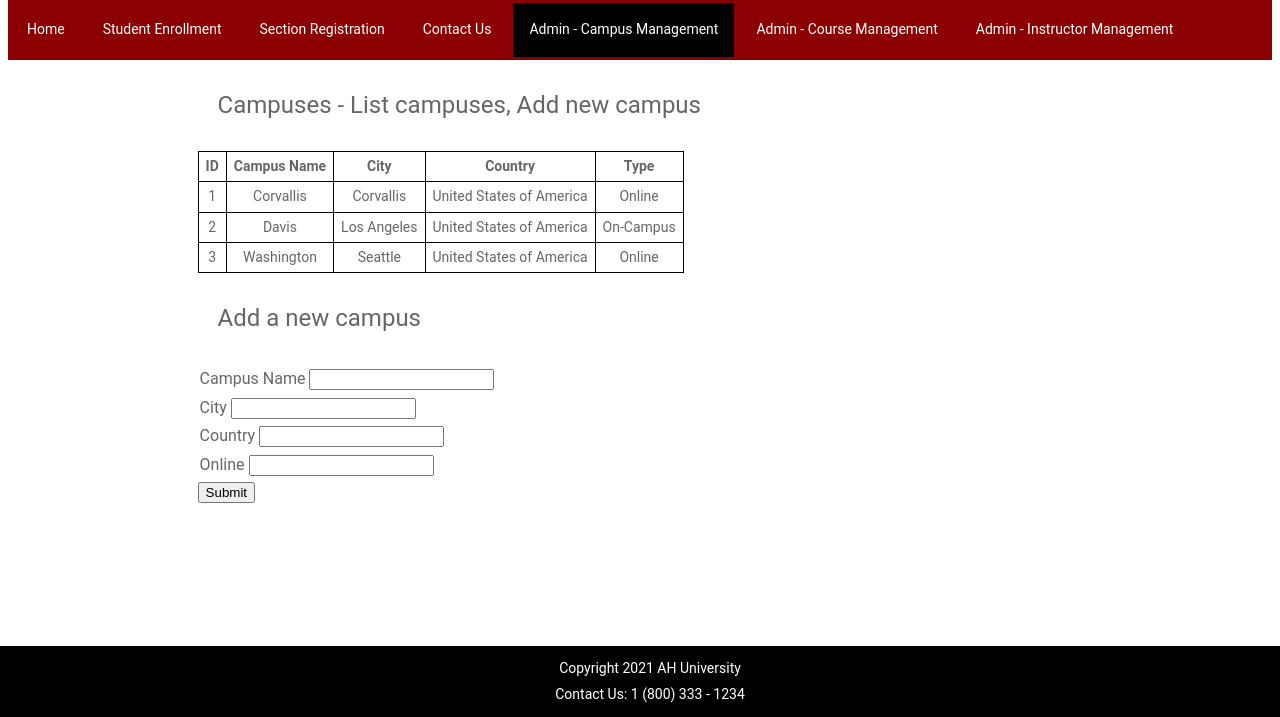
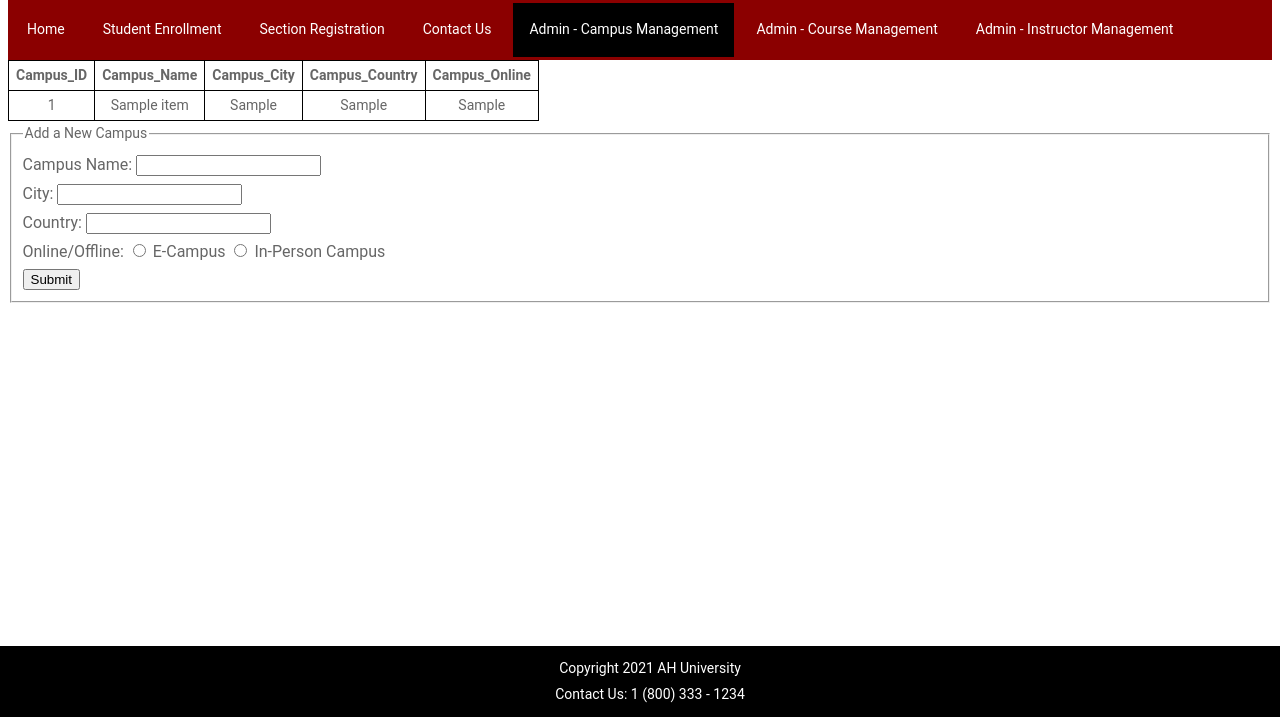
Before and after one commit to lyanita/cs340-project, a Flask app: template templates/campuses.html in a window 1280 px wide. Shown: the part 83-800 px from the top of the page. Run offline with Flask 2, Linux system fonts and the light colour scheme; the template is opened without the code that fills it: most values are stand-ins (such as "Sample title", 1, 10 or a date in 2020).

Commit message:
Added template rendering for campuses.html

```diff
--- a/app.py
+++ b/app.py
@@ -21,9 +21,37 @@ def root():
 def index():
     return render_template("index.html")
 
-@app.route("/campuses.html")
+@app.route("/campuses.html", methods=["GET", "POST"])
 def campuses():
-    return render_template("campuses.html")
+    message = ""
+    campus_query = "SELECT * FROM campuses ORDER BY campus_id ASC;"
+    campus_cursor = db.execute_query(db_connection=db_connection, query=campus_query)
+    campus_results = campus_cursor.fetchall()
+
+    if request.method == "POST":
+        campus_name = request.form['campus_name']
+        campus_city = request.form['campus_city']
+        campus_country = request.form['campus_country']
+        campus_online = request.form['campus_online']
+        print(campus_online)
+
+        flag = False
+        for dict in campus_results:
+            campus = dict.get('campus_name')
+            if campus_name == campus:
+                flag = True
+                message = "The campus name is already in use. Please enter another name."
+        if not flag:
+            insert_query = "INSERT INTO campuses(campus_name, campus_city, campus_country, campus_online) VALUES (%s, %s, %s, %s);"
+            data = (campus_name, campus_city, campus_country, campus_online)
+            insert_cursor = db.execute_query(db_connection=db_connection, query=insert_query, query_params=data)
+            message = "You have successfully created a new campus."
+
+        campus_query = "SELECT * FROM campuses ORDER BY campus_id ASC;"
+        campus_cursor = db.execute_query(db_connection=db_connection, query=campus_query)
+        campus_results = campus_cursor.fetchall()
+
+    return render_template("campuses.html", items=campus_results, message=message)
 
 @app.route("/sections.html")
 def sections():
@@ -44,9 +72,9 @@ def courses():
 def students():
     error = None
     message = ""
-    query = "SELECT * FROM campuses ORDER BY campus_id ASC;"
-    cursor = db.execute_query(db_connection=db_connection, query=query)
-    results = cursor.fetchall()
+    select_query = "SELECT * FROM campuses ORDER BY campus_id ASC;"
+    select_cursor = db.execute_query(db_connection=db_connection, query=select_query)
+    select_results = select_cursor.fetchall()
     images = os.listdir(os.path.join(app.static_folder, "img"))
 
     student_query = "SELECT campus_id, COUNT(*) AS count FROM students GROUP BY campus_id ORDER BY campus_id ASC;"
@@ -78,7 +106,7 @@ def students():
         student_id = str(register_results[0].get('student_id') + 1)
         message = "Thanks for registering, " + first_name + "! Your student ID is " + student_id + "."
 
-    return render_template("students.html", items=results, images=images, count=student_result, message=message)
+    return render_template("students.html", items=select_results, images=images, count=student_result, message=message)
 
 @app.route("/contact.html")
 def contact():
--- a/templates/campuses.html
+++ b/templates/campuses.html
@@ -2,12 +2,12 @@
 <html>
 
 <head>
-    <title>AH University - List campuses, Add new campus</title>
+    <title>AH University</title>
     <link rel="stylesheet" href="../static/css/main.css">
 </head>
 
 <body>
-    <!-- page header placeholder-->
+    <!-- Page Header Placeholder-->
     <div id="header"></div>
 
     <div class="links">
@@ -22,76 +22,67 @@
         </ul>
     </div>
 
-    <!-- campuses table -->
-    <div class="bodyContainer">
-        <div id="campusesContainer">
-            <h3>Campuses - List campuses, Add new campus</h3>
-            <table id="campusesTable">
+    <!-- Table -->
+    <div id="campuses-container">
+
+        <table id="campuses-table">
             <thead>
                 <tr>
-                        <th>ID</th>
-                        <th>Campus Name</th>
-                        <th>City</th>
-                        <th>Country</th>
-                        <th>Type</th> <!-- Online if campus_online = true, On-campus if campus_online = false -->
+                    <th>Campus_ID</th>
+                    <th>Campus_Name</th>
+                    <th>Campus_City</th>
+                    <th>Campus_Country</th>
+                    <th>Campus_Online</th>
                 </tr>
             </thead>
-                <tbody id="campusesTableBody">
-                    <!-- temporary hard coded sample data -->
+            <tbody>
+            {% for item in items %}
             <tr>
-                        <td>1</td>
-                        <td>Corvallis</td>
-                        <td>Corvallis</td>
-                        <td>United States of America</td>
-                        <td>Online</td>
+                <td>{{ item['campus_id'] }}</td>
+                <td>{{ item['campus_name'] }}</td>
+                <td>{{ item['campus_city'] }}</td>
+                <td>{{ item['campus_country'] }}</td>
+                <td>{{ item['campus_online'] }}</td>
             </tr>
-                    <tr>
-                        <td>2</td>
-                        <td>Davis</td>
-                        <td>Los Angeles</td>
-                        <td>United States of America</td>
-                        <td>On-Campus</td>
-                    </tr>
-                    <tr>
-                        <td>3</td>
-                        <td>Washington</td>
-                        <td>Seattle</td>
-                        <td>United States of America</td>
-                        <td>Online</td>
-                    </tr>
+            {% endfor %}
             </tbody>
         </table>
     </div>
 
-        <!-- Add new campuses -->
+    <!-- Form (Add Campus) -->
     <div class="forms">
-            <h3>Add a new campus</h3>
-            <div class="forms" id="sectionRegisterForm">
         <form method="post">
-                    <legend>
-                        <label>Campus Name
+            <fieldset>
+                <legend>Add a New Campus</legend>
+                <label>Campus Name:
                     <input type="text" name="campus_name" id="campus_name">
+                </label>
+                </br>
+                <label>City:
+                    <input type="text" name="campus_city" id="campus_city">
                 </label></br>
-                        <label>City
-                            <input type="text" name="city" id="city">
-                        </label></br>
-                        <label>Country
-                            <input type="text" name="country" id="country">
-                        </label></br>
-                        <label>Online
-                            <input type="boolean" name="type" id="type">
+                <label>Country:
+                    <input type="text" name="campus_country" id="campus_country">
                 </label>
-                    </legend>
+                </br>
+                <label>Online/Offline:
+                    <input type="radio" name="campus_online" id="campus_online" value="True">
+                    <label for="campus_online">E-Campus</label>
+                    <input type="radio" name="campus_online" id="campus_offline" value="False">
+                    <label for="campus_offline">In-Person Campus</label>
+                </label>
+                <br>
                 <input type="submit" id="campus_post">
+                {{ message }}
+            </fieldset>
         </form>
     </div>
-        </div>
-    </div>
 
-    <!-- page footer placeholder-->
+
+    <!-- Page Footer Placeholder-->
     <div id="footer"></div>
 
-    <!-- javascript -->
+    <!-- Javascript -->
     <script src="../static/header.js"></script>
     <script src="../static/footer.js"></script>
 </body>
```
Lines whose indentation alone changed are shown as unchanged.
